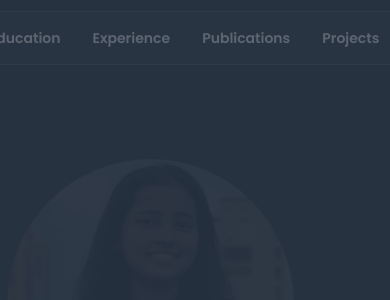
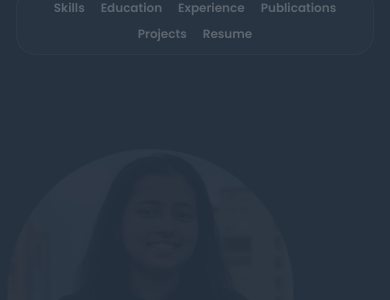
Before and after one commit to asthamishra02/Portfolio, a Next.js app: page / in a window 390 px wide. Shown: the top 300 px of the page. Built offline with nearby package versions, Linux system fonts and the light colour scheme.

Commit message:
made Navbar responsive

```diff
--- a/app/page.tsx
+++ b/app/page.tsx
@@ -249,9 +249,18 @@ export default function Home() {
   initial={{ y: -80, opacity: 0 }}
   animate={{ y: 0, opacity: 1 }}
   transition={{ delay: 0.01, duration: 1 }}
-              className="sticky top-0 z-50 flex justify-center pt-10"
+  // Reduced top padding on mobile (pt-4) and added side padding (px-4) to avoid edge clipping
+  className="sticky top-0 z-50 flex justify-center pt-4 md:pt-10 px-4"
 >
-              <div className="flex items-center gap-8 text-zinc-200 text-sm md:text-base font-medium backdrop-blur-md bg-white/5 px-8 py-4 rounded-full border border-white/10">
+  {/*
+    Key Changes for Mobile:
+    - flex-wrap: Allows links to wrap to a new line on narrow phone screens
+    - gap-x-4 md:gap-x-8 & gap-y-2.5: Compact spacing horizontally, clean gap vertically when wrapped
+    - text-xs md:text-base: Scaled down text size
+    - px-6 md:px-8 & py-3 md:py-4: Scaled down padding
+    - rounded-[20px] md:rounded-full: Clean border radius on mobile that supports wrapping beautifully
+  */}
+  <div className="flex flex-wrap items-center justify-center gap-x-4 md:gap-x-8 gap-y-2.5 text-zinc-200 text-xs md:text-base font-medium backdrop-blur-md bg-white/5 px-6 md:px-8 py-3 md:py-4 rounded-[20px] md:rounded-full border border-white/10 max-w-md md:max-w-none">
     <button
       onClick={() => scrollToSection("skills")}
       className="hover:text-white transition duration-300"
@@ -260,30 +269,28 @@ export default function Home() {
     </button>
     <button
       onClick={() => scrollToSection("education")}
-                    className="hover:text-white transition duration-300">
+      className="hover:text-white transition duration-300"
+    >
       Education
     </button>
     <button
       onClick={() => scrollToSection("experience")}
-                    className="hover:text-white transition duration-300">
+      className="hover:text-white transition duration-300"
+    >
       Experience
     </button>
     <button
       onClick={() => scrollToSection("publications")}
-                    className="hover:text-white transition duration-300">
+      className="hover:text-white transition duration-300"
+    >
       Publications
     </button>
-
     <button
       onClick={() => scrollToSection("projects")}
       className="hover:text-white transition duration-300"
     >
       Projects
     </button>
-
-                {/* <button className="hover:text-white transition duration-300">
-                  Resume
-                </button> */}
     <a
       href="/Astha_Mishra_Resume.pdf"
       target="_blank"
@@ -292,10 +299,6 @@ export default function Home() {
     >
       Resume
     </a>
-
-
-
-
   </div>
 </motion.nav>
 
```
Lines whose indentation alone changed are shown as unchanged.
